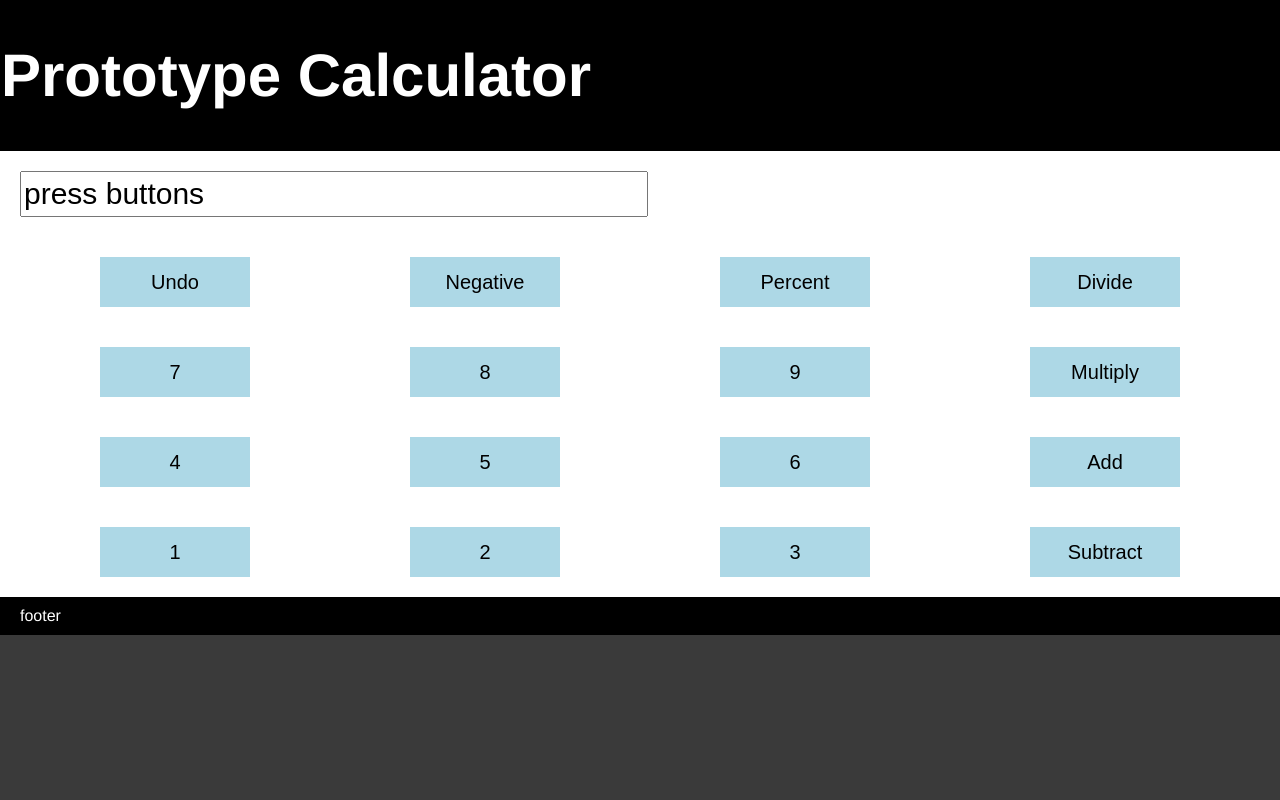
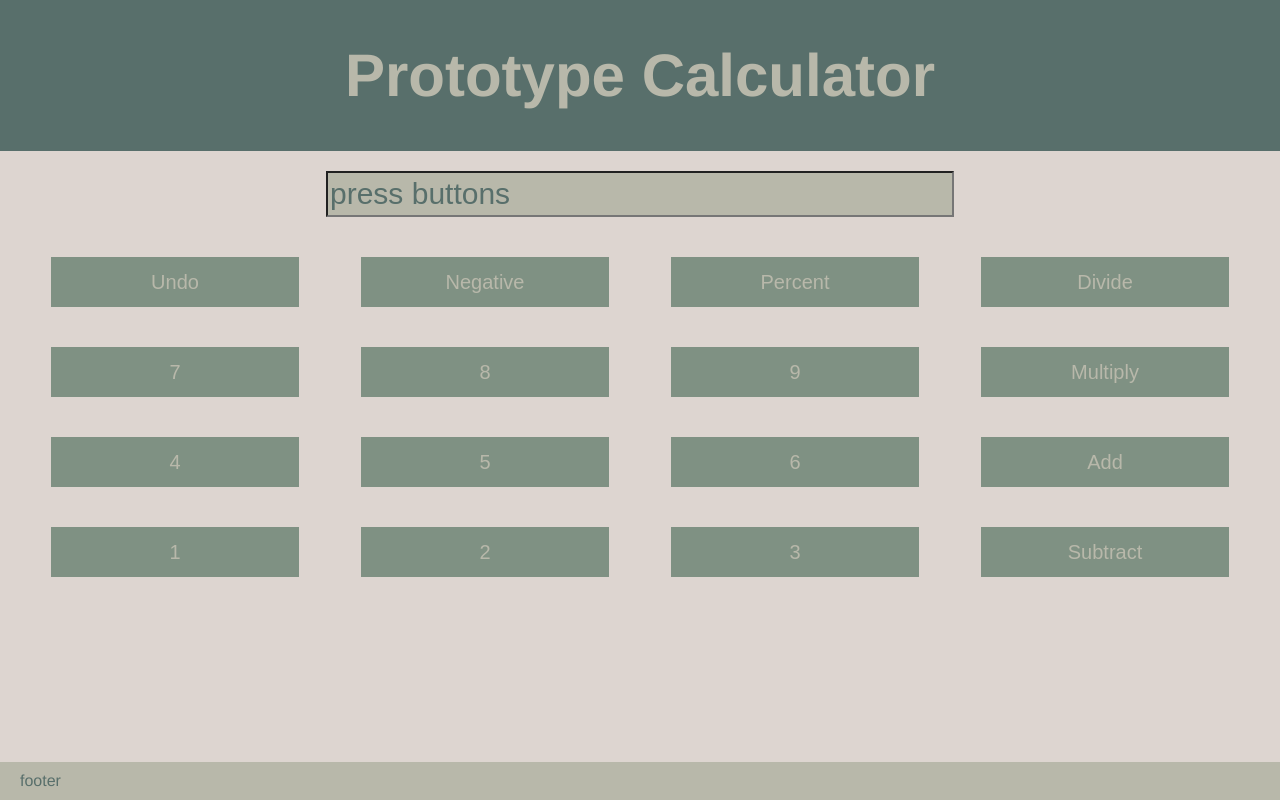
Before and after one commit to RJMaradiaga/web-calculator, a plain HTML site: page index.html in a window 1280 px wide. Drawn offline with Linux system fonts and the light colour scheme.

Commit message:
centered most elements, changed colors, put footer on the bottom, changed the color of button when active

```diff
--- a/styles.css
+++ b/styles.css
@@ -1,37 +1,74 @@
+html {
+  height: 100%;
+}
+
 body {
-  background: rgb(58, 58, 58);
+  background: #ddd5d0;
   font-family: helvetica Neue, Helvetica, Arial, sans-serif;
   color: white;
   margin: 0;
   padding: 0;
+
+  min-height: 100%;
+
+  display: flex;
+  flex-direction: column;
 }
+
+h1 {
+  text-align: center;
+  color: #b8b8aa;
+}
+
 header {
-  background: black;
+  background: #586f6b;
   font-size: 30px;
   padding: 1px;
 }
+
 section {
-  background: white;
+  background: #ddd5d0;
   color: gray;
   padding: 20px;
   display: flex;
   flex-direction: row;
 }
+
 footer {
-  background-color: black;
+  background-color: #b8b8aa;
   padding: 10px 20px;
+  bottom: 0;
+  color: #586f6b;
+  margin-top: auto;
 }
+
 button {
-  background: lightblue;
+  background: #7f9183;
+  color: #b8b8aa;
   margin: auto;
-  width: 150px;
+  width: 20%;
   height: 50px;
   font-size: 20px;
   text-align: center;
   border: none;
 }
+
+button:active {
+  background: #586f6b;
+}
+
+#equals {
+  width: 70%;
+}
+
 input {
   width: 50%;
   height: 40px;
   font-size: 30px;
 }
+
+#userInput {
+  margin: auto;
+  background: #b8b8aa;
+  color: #586f6b;
+}
```
